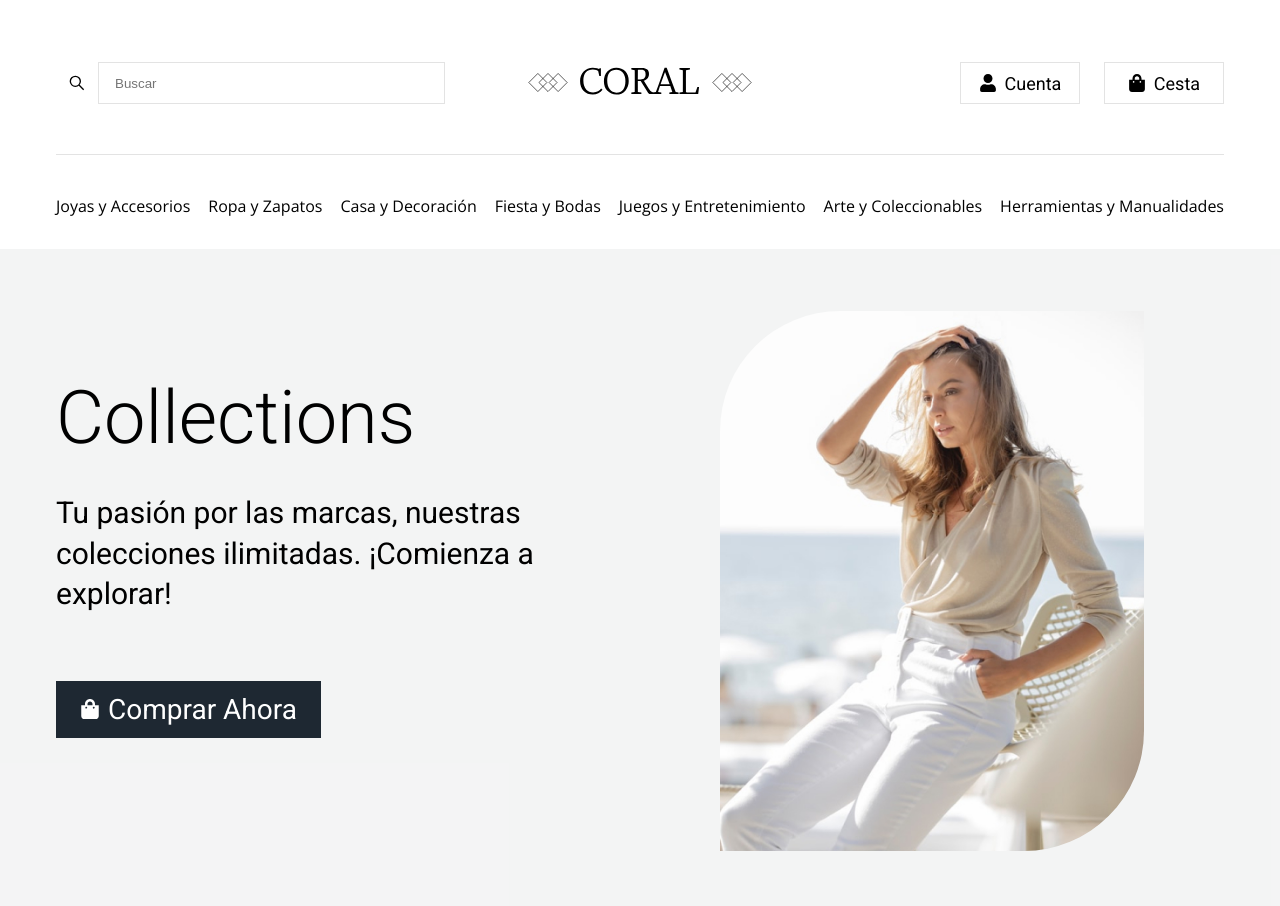
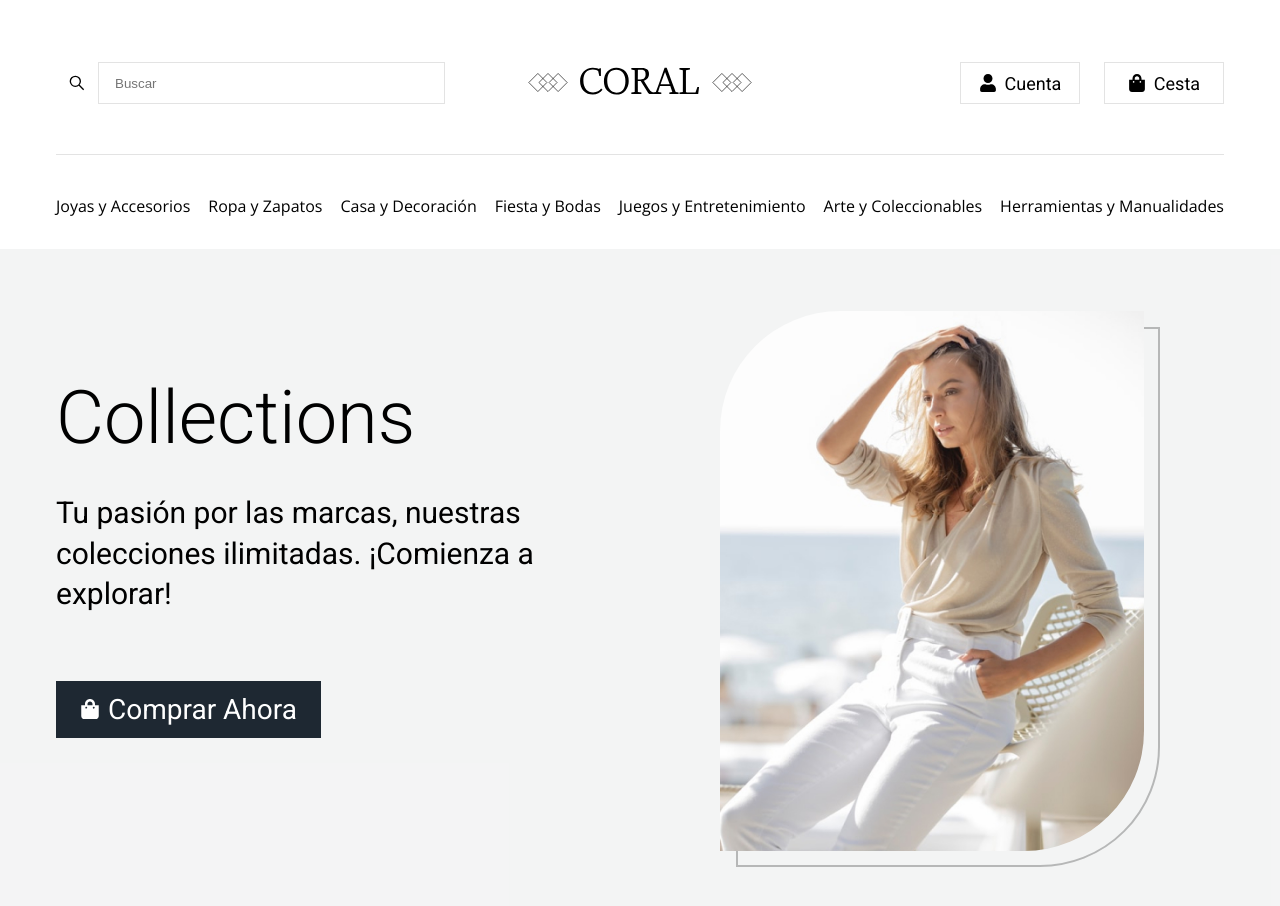
Before and after one commit to ceign/ecommerce-landing-page, a React (Vite) app: page / in a window 1280 px wide. Shown: the top 906 px of the page. Built offline with nearby package versions, Linux system fonts and the light colour scheme.

Commit message:
Working on hero component, adding a gray background color and decorations to the left and right sides in desktop views larger than 1600px.

```diff
--- a/src/components/Hero.css
+++ b/src/components/Hero.css
@@ -5,7 +5,7 @@ section.hero {
 
 .hero .hero__wrapper {
   display: flex;
-  padding: 2rem;
+  padding: 2rem 2rem 5rem;
   margin: auto;
 }
 
@@ -24,6 +24,30 @@ section.hero {
 }
 
 @media (width > 100em) {
+  section.hero {
+    position: relative;
+  }
+
+  section.hero::before {
+    content: "";
+    position: absolute;
+    right: 0;
+    bottom: 180px;
+    width: 170px;
+    height: 260px;
+    background: url("../assets/hero-right-decoration.svg") no-repeat center / contain;
+  }
+
+  section.hero::after {
+    content: "";
+    position: absolute;
+    left: 0;
+    bottom: 80px;
+    width: 100px;
+    height: 160px;
+    background: url("../assets/hero-left-decoration.svg") no-repeat center / contain;
+  }
+
   .hero .hero__wrapper {
     max-width: 1400px;
   }
--- a/src/components/HeroCarousel.css
+++ b/src/components/HeroCarousel.css
@@ -3,14 +3,15 @@
 }
 
 .hero__carousel .hero__carousel-wrapper {
+  position: relative;
   display: flex;
   align-items: center;
   justify-content: center;
-  position: relative;
   bottom: calc(100% - 380px);
 }
 
 .hero__carousel .hero__carousel-wrapper figure {
+  position: relative;
   width: 320px;
   height: 420px;
 }
@@ -20,6 +21,18 @@
   height: 100%;
   object-fit: cover;
   border-radius: 120px 0 120px 0;
+}
+
+.hero__carousel .hero__carousel-wrapper figure>span {
+  position: absolute;
+  top: 1rem;
+  left: 1rem;
+  display: inline-block;
+  width: 100%;
+  height: 100%;
+  border-radius: 120px 0 120px 0;
+  border: 2px solid var(--dark-color-25);
+  z-index: -1;
 }
 
 @media (width > 75em) {
--- a/src/components/HeroCarousel.jsx
+++ b/src/components/HeroCarousel.jsx
@@ -24,6 +24,7 @@ const HeroCarousel = () => {
           <div className="hero__carousel-wrapper">
             <figure>
               <img src={Carousel} alt="" />
+              <span></span>
             </figure>
           </div>
         </div>
```
Also changed, not shown: src/assets/hero-left-decoration.svg (added), src/assets/hero-right-decoration.svg (added).
